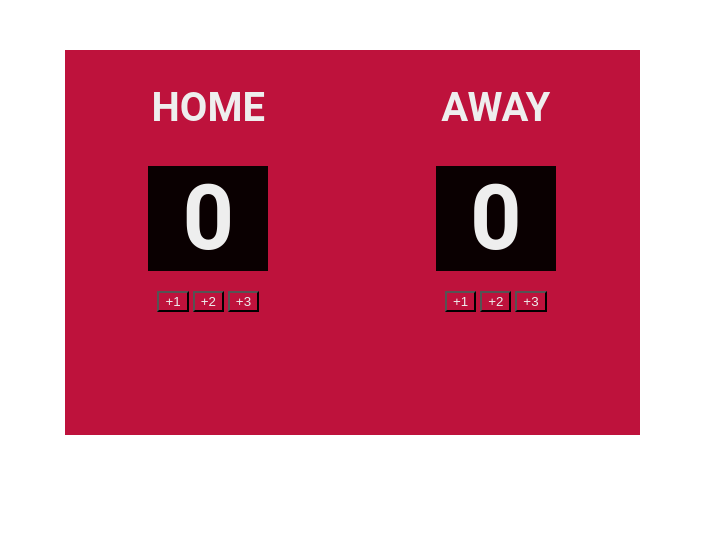
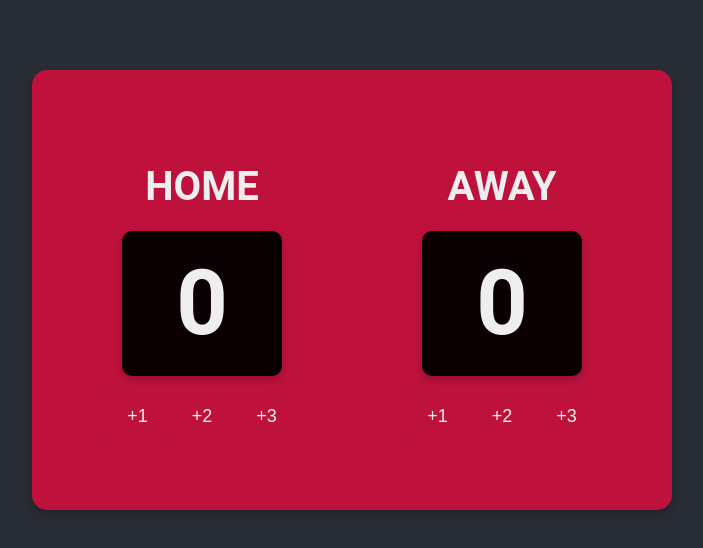
Before and after one commit to Oliver-Chinemhute/personal-scoreboard, a plain HTML site: page index.html in a window 1280 px wide. Shown: the whole page, without its empty margins (288-991 px from the left). Drawn offline with Linux system fonts and the light colour scheme.

Commit message:
Updated and revised scoreboard appearance

```diff
--- a/index.css
+++ b/index.css
@@ -2,46 +2,66 @@ body {
     margin: 50px;
     text-align: center;
     display: flex;
-    justify-content: space-around;
+    flex-direction: column;
+    align-items: center;
+    justify-content: center;
+    background-color: #282c34;
+    color: #EEEEEE;
+    font-family: 'Roboto', sans-serif;
 }
 
-
-h3{
-    /* board-title-home */
-
-    font-family: 'Roboto';
-    font-style: normal;
+h3 {
     font-weight: 700;
     font-size: 40px;
-    line-height: 36px;
-    text-align: center;
+    line-height: 1.2;
     color: #EEEEEE;
-
+    margin: 20px 0;
 }
 
 .score {
-    font-family: 'Roboto';
+    font-size: 90px;
     background: #0a0001;
-    font-size: 90px;
     color: #EEEEEE;
     width: 120px;
     margin: 20px;
-    /* home-score */
-
+    padding: 20px;
+    border-radius: 10px;
+    box-shadow: 0 4px 8px rgba(0, 0, 0, 0.2);
+    display: flex;
+    justify-content: center;
+    align-items: center;
 }
 
 .container {
     display: flex;
     justify-content: space-around;
-    /* empty-state */
+    align-items: center;
     position: relative;
-    width: 575px;
-    height: 385px;
+    width: 600px;
+    height: 400px;
     background: #BE123C;
+    border-radius: 15px;
     backdrop-filter: blur(2px);
+    box-shadow: 0 4px 8px rgba(0, 0, 0, 0.2);
+    padding: 20px;
+    margin: 20px 0;
 }
 
 button {
-    background: none;
+    background: #BE123C;
     color: #EEEEEE;
+    font-size: 18px;
+    padding: 10px 20px;
+    border: none;
+    border-radius: 5px;
+    cursor: pointer;
+    transition: background 0.3s ease;
 }
+
+button:hover {
+    background: #9B0F34;
+}
+
+button:active {
+    background: #7A0C29;
+}
```
